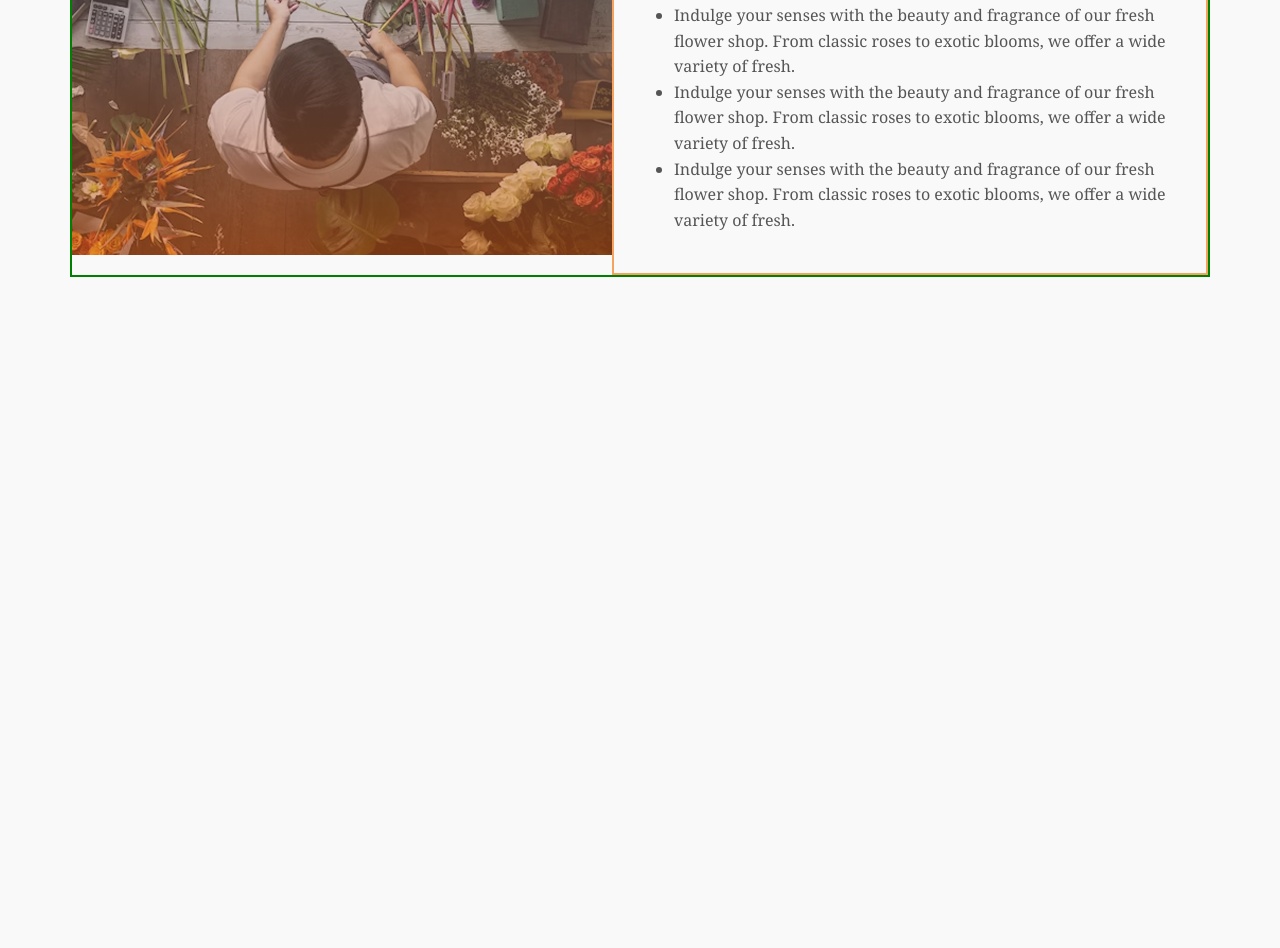
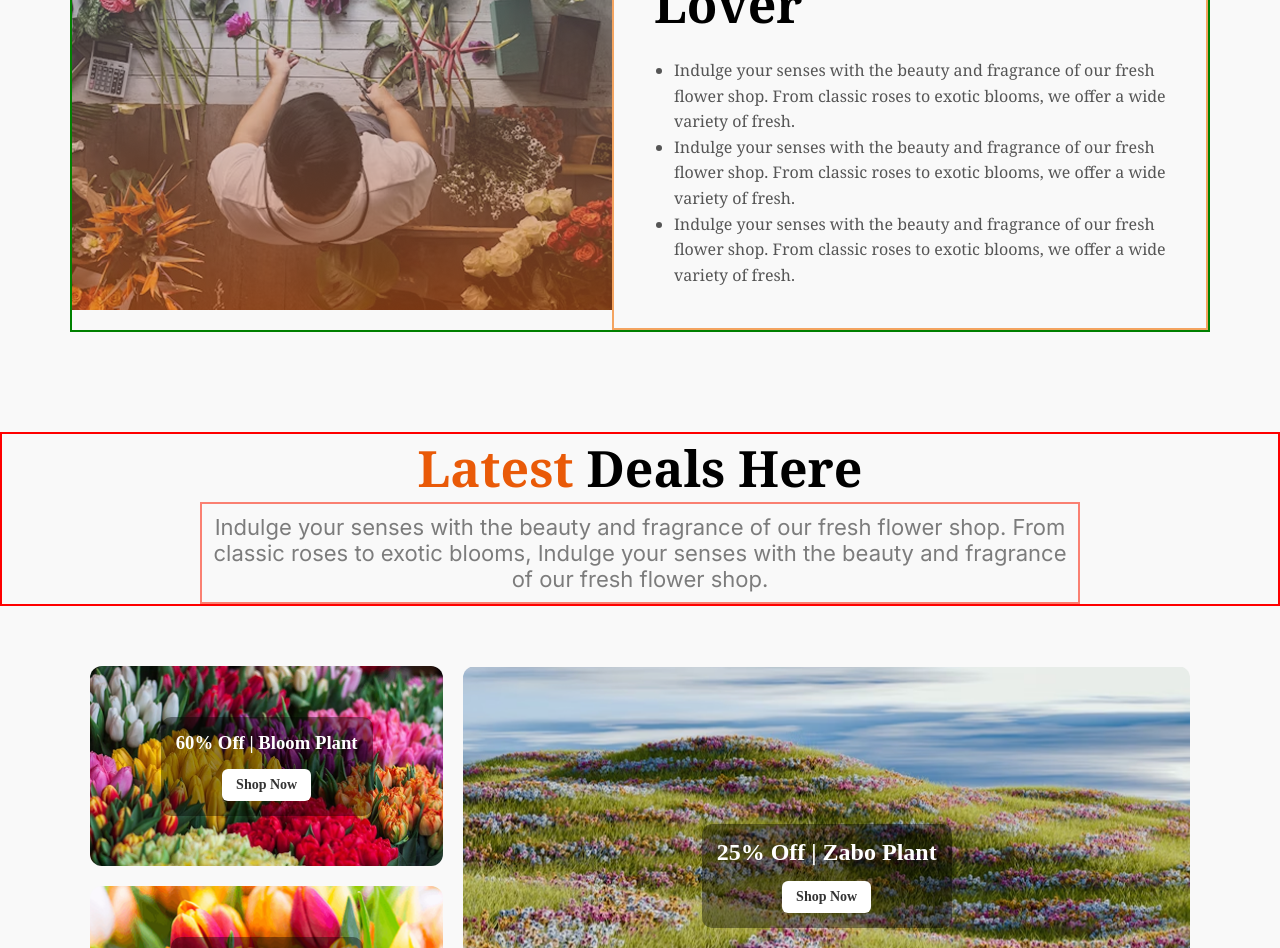
Before and after one commit to ahnoorwd/B12-A02, a plain HTML site: page index.html in a window 1280 px wide. Shown: the part 1852-2800 px from the top of the page. Before the commit the page ends 2229 px from the top, so only its background shows below. Drawn offline with Linux system fonts and the light colour scheme.

Commit message:
Added the grid part of the assignment

```diff
--- a/index.html
+++ b/index.html
@@ -132,6 +132,39 @@
       </div>
     </div>
     </section>
+   <!-- the latest section is start here  -->
+    <section class="latest-deals-text">
+    <h3 class="latest-deals-title noto-serif-noto"><span class="cmn-color">Latest</span> Deals Here</h3>
+    <p class="text-deals inter cmn-text">Indulge your senses with the beauty and fragrance of our fresh flower shop. From classic roses to exotic blooms, Indulge your senses with the beauty and fragrance of our fresh flower shop.</p>
+    </section>
+
+    <!-- the latest section of grid-layout sytem here  -->
+
+   <div class="container">
+    <div class="grid-layout">
+      <!-- Left Column (Stacked Cards) -->
+      <div class="offer-card bloom">
+        <div class="text">
+          <h3>60% Off | Bloom Plant</h3>
+          <a href="#">Shop Now</a>
+        </div>
+      </div>
+      <div class="offer-card ana">
+        <div class="text">
+          <h3>30% Off | Ana Plant</h3>
+          <a href="#">Shop Now</a>
+        </div>
+      </div>
+
+      <!-- Right Column (Wide Card) -->
+      <div class="offer-card zabo">
+        <div class="text">
+          <h2>25% Off | Zabo Plant</h2>
+          <a href="#">Shop Now</a>
+        </div>
+      </div>
+    </div>
+   </div>
 
     </main>
     <footer></footer>
--- a/style/style.css
+++ b/style/style.css
@@ -104,8 +104,8 @@ body{
     font-size: 60px;
 }
 .flower-img{
-    max-width: 570px;
-    height: 300px;
+    /* max-width: 570px;
+    height: 300px; */
 }
 
 /* the plant's section is strat here  */
@@ -145,6 +145,7 @@ body{
   display: grid;
   grid-template-columns: repeat(4, 1fr);
   gap: 10px;
+
 }
 
 /* .plant-card {
@@ -154,7 +155,7 @@ body{
 } */
 
 .plant-card img {
-  width: 270px;
+  max-width: 270px;
   height: 300px;
   object-fit: cover;
   margin-bottom: 10px;
@@ -239,7 +240,100 @@ body{
    color: #555;
   line-height:1.6;
 }
+/* the latest section is start from here  */
 
+.latest-deals-text{
+  max-width: 1440px;
+  margin: 0 auto;
+  border: 2px solid red;
+  text-align: center;
+  margin-bottom: 40px;
+}
+.text-deals{
+  max-width: 880px;
+  border: 2px solid salmon;
+  margin: 0 auto;
+  padding: 10px;
+}
+.latest-deals-title{
+  font-size: 50px;
+  font-weight: bold;
+
+}
+
+/* latest grid section is here  */
+
+
+.container {
+  max-width: 1140px;
+  margin: 40px auto;
+  padding: 20px;
+}
+
+/* Grid layout */
+.grid-layout {
+  display: grid;
+  grid-template-columns: repeat(3, 1fr);
+  grid-template-rows: repeat(2, 200px);
+  gap: 20px;
+}
+
+/* Card Styles */
+.offer-card {
+  position: relative;
+  color: white;
+  border-radius: 12px;
+  overflow: hidden;
+  background-size: cover;
+  background-position: center;
+  display: flex;
+  align-items: center;
+  justify-content: center;
+  text-align: center;
+}
+
+.offer-card .text {
+  background-color: rgba(0, 0, 0, 0.4);
+  padding: 15px;
+  border-radius: 10px;
+}
+
+.offer-card .text h2,
+.offer-card .text h3 {
+  font-weight: bold;
+  margin-bottom: 10px;
+}
+
+.offer-card .text a {
+  display: inline-block;
+  margin-top: 5px;
+  padding: 8px 14px;
+  background-color: #fff;
+  color: #333;
+  text-decoration: none;
+  border-radius: 6px;
+  font-size: 14px;
+  font-weight: 600;
+}
+
+/* Background Images */
+.bloom {
+  grid-column: 1 / 2;
+  grid-row: 1 / 2;
+  background-image: url('../assets/deal-bloom.png'); /* Replace with actual image path */
+}
+
+.ana {
+  grid-column: 1 / 2;
+  grid-row: 2 / 3;
+  background-image: url('../assets/deal-ana.png'); /* Replace with actual image path */
+}
+
+.zabo {
+  grid-column: 2 / 4;
+  grid-row: 1 / 3;
+  background-image: url('../assets/deal-zabo.png'); /* Replace with actual image path */
+}
 
 /* media screen control here  */
 
@@ -254,6 +348,7 @@ body{
         flex-direction: column-reverse;
         gap: 20px;
     }
+
     .flowers-title{
     font-weight: bold;
     font-size: 30px;
@@ -266,8 +361,8 @@ body{
     margin-bottom: 50px;
    }
    .plants-grid {
-  grid-template-columns: repeat(2, 1fr);
-  gap: 10px;
+   grid-template-columns: repeat(2, 1fr);
+   gap: 10px;
  }
 
  .section-content {
@@ -281,10 +376,25 @@ body{
     .badge {
     display: none;
   }
+   .grid-layout {
+    grid-template-columns: 1fr;
+    grid-template-rows: auto;
+  }
+
+  .bloom,.ana,.zabo {
+    grid-column: 1 / 2 !important;
+    grid-row: auto !important;
+    height: 200px;
+  }
 
 }
 
+/* Additional rule for max-width: 425px */
+@media screen and (max-width: 425px) {
+  .plants-grid {
+    grid-template-columns: repeat(1, 1fr);
+    gap: 10px;
+    background-color: yellow;
+  }
 
-
-
-/* ✅ Additional rule for max-width: 425px */
+}
```
